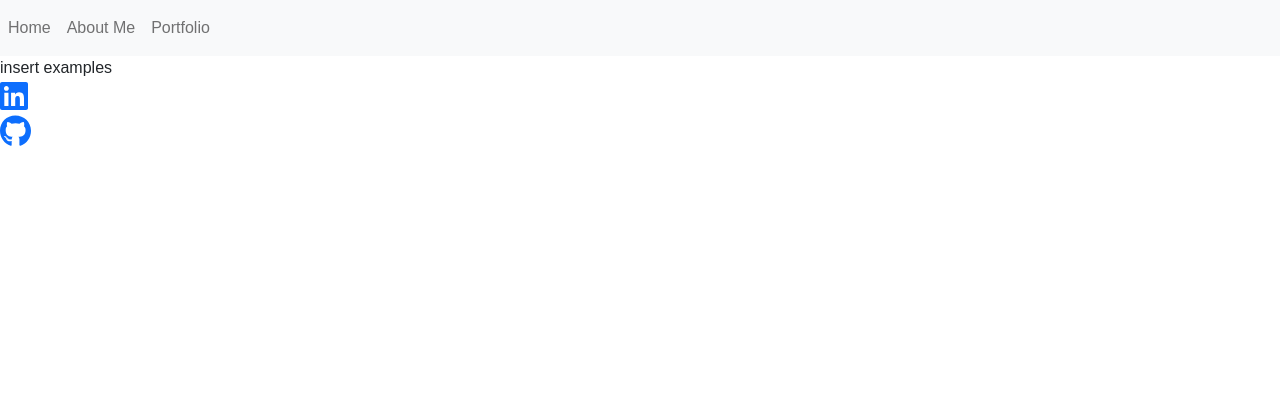
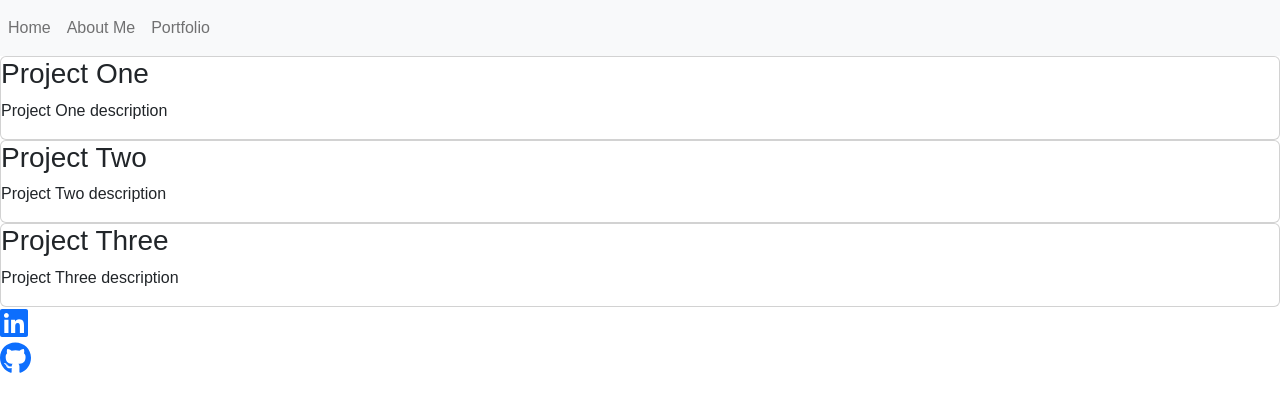
Before and after one commit to karenschick/portfolio-karenschick, a React (Vite) app: page /Portfolio in a window 1280 px wide. Shown: the top 412 px of the page. Built offline with nearby package versions, Linux system fonts and the light colour scheme.

Commit message:
portfolios display

```diff
--- a/package.json
+++ b/package.json
@@ -17,6 +17,7 @@
     "@fortawesome/free-regular-svg-icons": "^6.4.2",
     "@fortawesome/free-solid-svg-icons": "^6.4.2",
     "@fortawesome/react-fontawesome": "^0.2.0",
+    "@react-email/link": "0.0.6",
     "bootstrap": "^5.2.3",
     "react": "^18.2.0",
     "react-bootstrap": "^2.9.1",
--- a/src/pages/Portfolio.jsx
+++ b/src/pages/Portfolio.jsx
@@ -1,13 +1,48 @@
-import React from "react";
+import React, { useState } from "react";
 import { LinkedInFollow } from "../components";
 import GitHubFollow from "../components/GitHubFollow/GitHubFollow";
+import { Card, Container, Row } from "react-bootstrap";
+
 const Portfolio = () => {
+  const [portfolios, setPortfolios] = useState([
+    {
+      id: 1,
+      title: "Project One",
+      description: "Project One description",
+      img: "",
+      link: "",
+    },
+    {
+      id: 2,
+      title: "Project Two",
+      description: "Project Two description",
+      img: "",
+      link: "",
+    },
+    {
+      id: 3,
+      title: "Project Three",
+      description: "Project Three description",
+      img: "",
+      link: "",
+    },
+  ]);
+
   return (
-    <div>
-      insert examples
-      <LinkedInFollow />
-      <GitHubFollow/>
-    </div>
+    <>
+      <div>
+        {portfolios.map((portfolio) => (
+          <Card key={portfolio.id} className="portfolio-card">
+            <h3>{portfolio.title}</h3>
+            <p>{portfolio.description}</p>
+          </Card>
+        ))}
+      </div>
+      <div>
+        <LinkedInFollow />
+        <GitHubFollow />
+      </div>
+    </>
   );
 };
 
```
Also changed, not shown: src/portfolioDB.js (added, +23 -0 lines), 1 other file (tests, documents, lock files or other folders).
